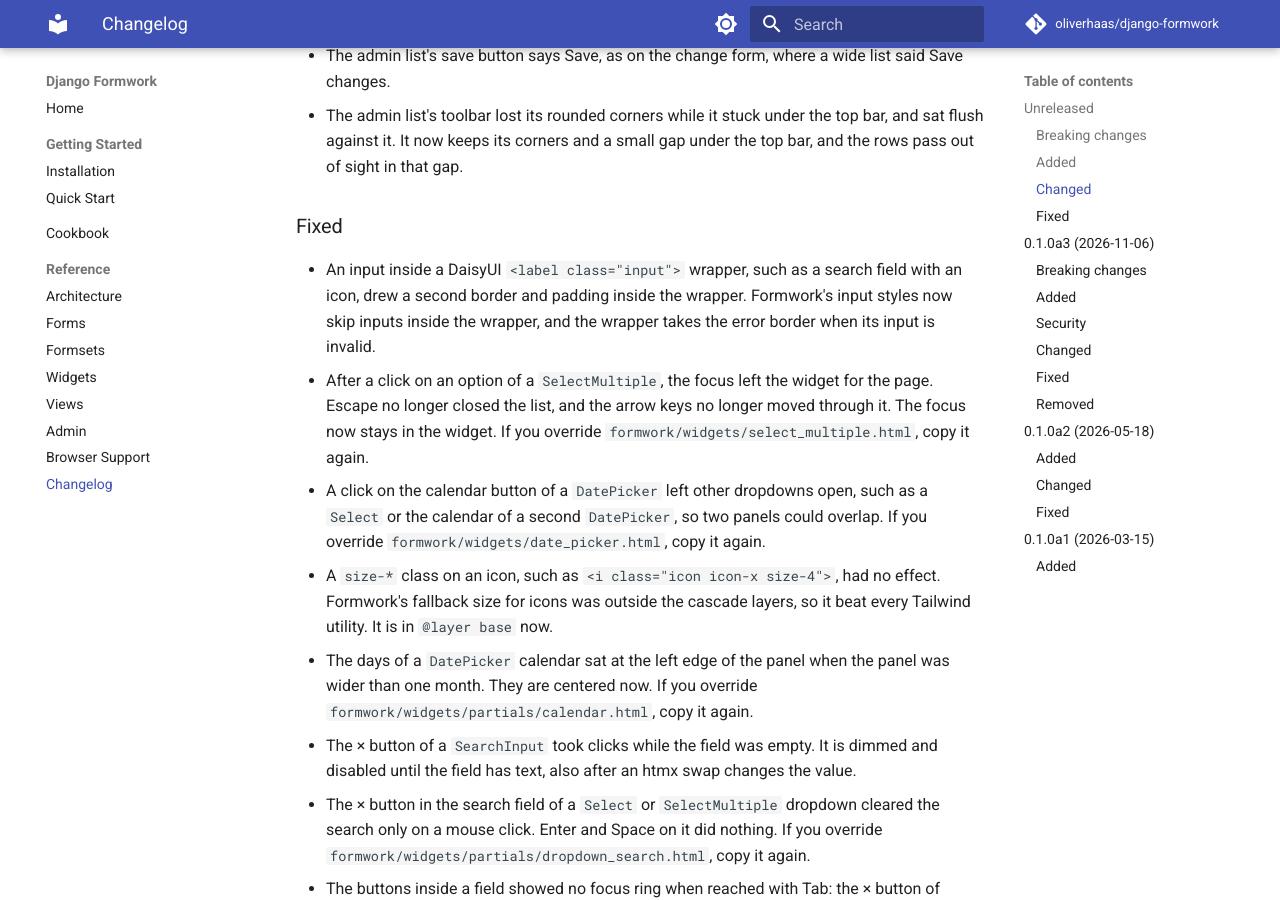
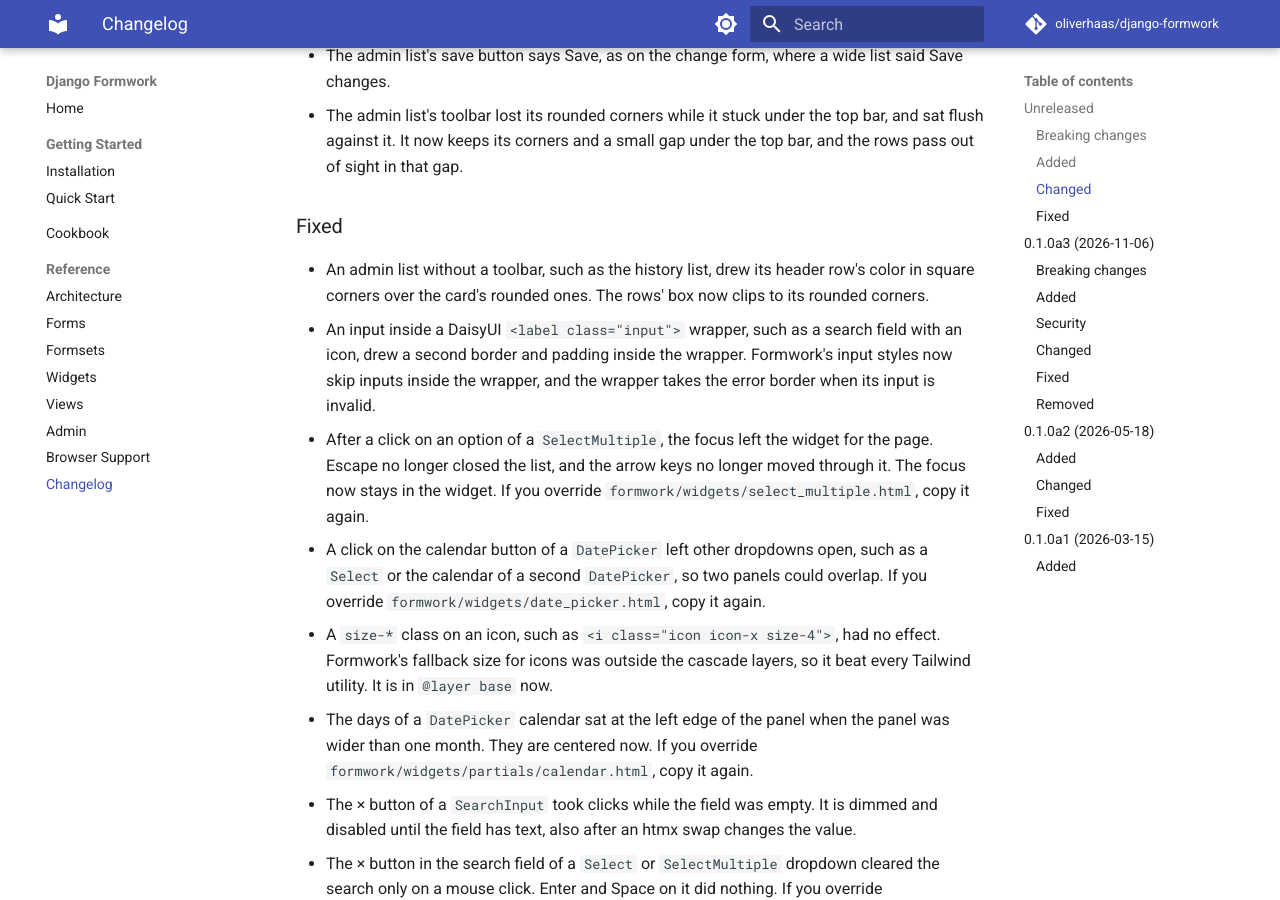
Before and after one commit to oliverhaas/django-formwork, an MkDocs documentation site: the page built from docs/reference/changelog.md, in a window 1280 px wide and 900 px high, scrolled down 8351 px. Built offline with MkDocs 1.6.1 and Material for MkDocs 9.7.7, drawn with Linux system fonts in a browser that asks for light colours; comment, search, counter and statistics services are not loaded; the version menu is left out.

Commit message:
fix(admin): round the header corners of a list without a toolbar

```diff
--- a/django_formwork/admin/static/formwork_admin/columns.js
+++ b/django_formwork/admin/static/formwork_admin/columns.js
@@ -169,7 +169,9 @@
     if (state.hidden.length) corners.push("[data-col-toggle]");
     rules.push(`${HEAD} > ${CELL}:is(${corners.join(", ")}) { z-index: 3 }`);
     // A table wider than its box scrolls sideways in it; any other box clips, so its header can stick to the page.
-    if (!(state.hidden.length && open())) rules.push("#changelist-scroll { overflow-x: clip }");
+    // It clips both ways, as only then does it clip to its rounded corners. The menus and error tips in the
+    // cells open in the top layer, so the clip doesn't cut them.
+    if (!(state.hidden.length && open())) rules.push("#changelist-scroll { overflow: clip }");
     const text = rules.join("\n");
     if (text !== state.rules) {
       sheet.replaceSync(text);
--- a/docs/reference/changelog.md
+++ b/docs/reference/changelog.md
@@ -342,6 +342,9 @@
 
 ### Fixed
 
+- An admin list without a toolbar, such as the history list, drew its header row's color
+  in square corners over the card's rounded ones. The rows' box now clips to its rounded
+  corners.
 - An input inside a DaisyUI `<label class="input">` wrapper, such as a search field with
   an icon, drew a second border and padding inside the wrapper. Formwork's input styles
   now skip inputs inside the wrapper, and the wrapper takes the error border when its
```
Also changed, not shown: 1 other file.
